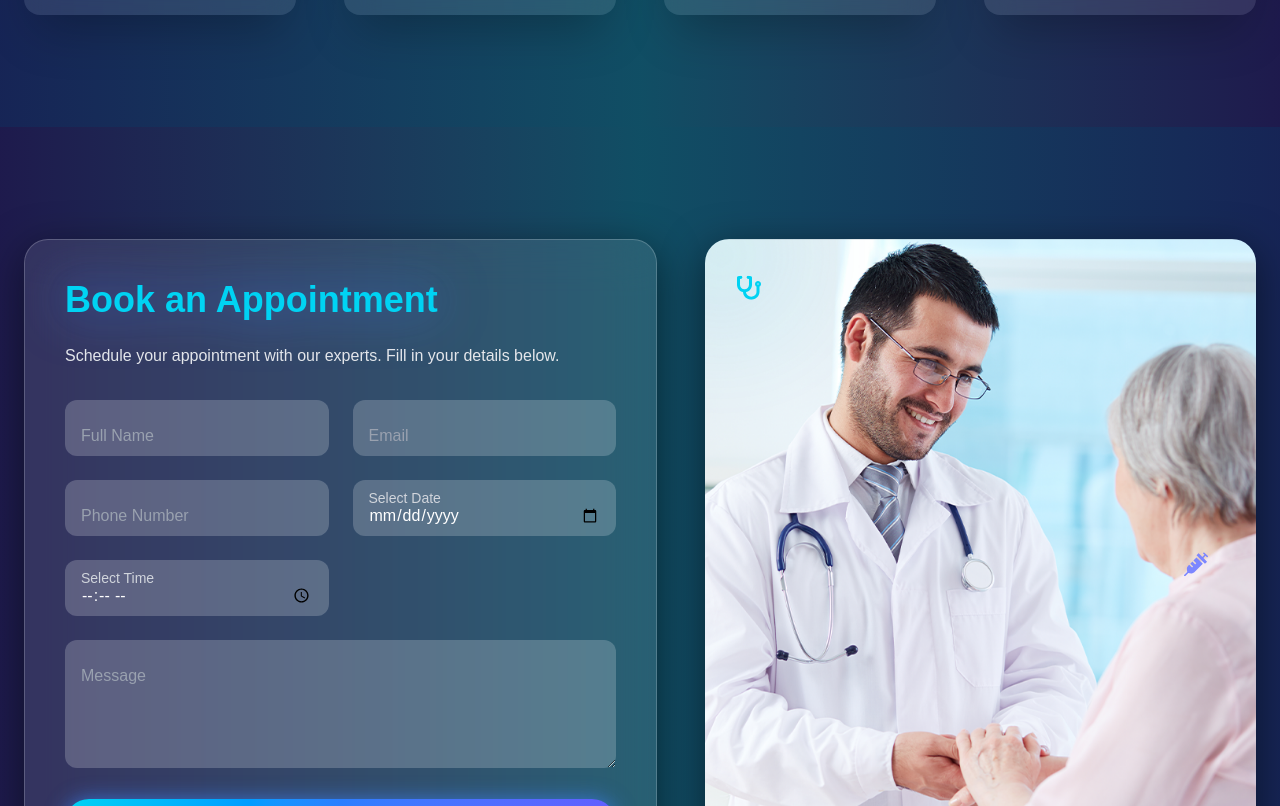
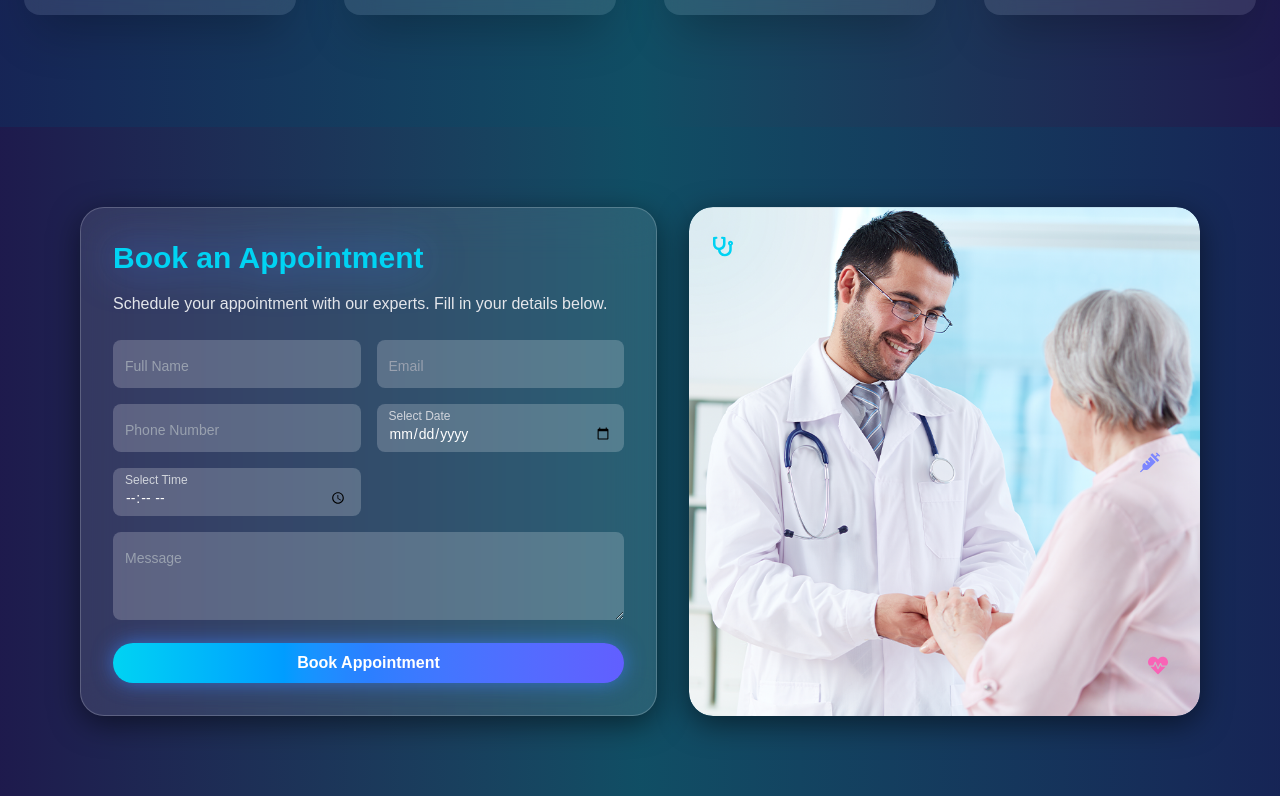
Before and after one commit to Clinton1029/doctors-appointment, a Next.js app: page / in a window 1280 px wide. Shown: the part 3134-3940 px from the top of the page. Built offline with nearby package versions, Linux system fonts and the light colour scheme.

Commit message:
updated appointement

```diff
--- a/components/Appointment.jsx
+++ b/components/Appointment.jsx
@@ -7,26 +7,26 @@ export default function Appointment() {
   return (
     <section
       id="appointment"
-      className="relative py-28 bg-gradient-to-r from-indigo-950 via-cyan-900 to-blue-950 text-white overflow-hidden"
+      className="relative py-20 bg-gradient-to-r from-indigo-950 via-cyan-900 to-blue-950 text-white overflow-hidden"
     >
-      <div className="max-w-7xl mx-auto px-6 flex flex-col md:flex-row items-stretch gap-12">
+      <div className="max-w-6xl mx-auto px-4 flex flex-col md:flex-row items-stretch gap-8">
         {/* Form Card */}
         <motion.div
-          className="flex-1 bg-white/10 backdrop-blur-xl border border-white/20 rounded-3xl p-10 shadow-[0_10px_40px_rgba(0,0,0,0.5)] hover:shadow-[0_20px_60px_rgba(0,0,0,0.6)] transition-all duration-700 flex flex-col justify-between min-h-[600px]"
+          className="flex-1 bg-white/10 backdrop-blur-xl border border-white/20 rounded-3xl p-8 shadow-[0_8px_30px_rgba(0,0,0,0.5)] hover:shadow-[0_15px_50px_rgba(0,0,0,0.6)] transition-all duration-700 flex flex-col justify-between min-h-[500px]"
           initial={{ opacity: 0, x: -50 }}
           whileInView={{ opacity: 1, x: 0 }}
           viewport={{ once: true }}
           transition={{ duration: 1 }}
         >
           <div>
-            <h2 className="text-3xl md:text-4xl font-extrabold text-cyan-400 mb-6 drop-shadow-[0_0_25px_rgba(59,130,246,0.7)]">
+            <h2 className="text-2xl md:text-3xl font-extrabold text-cyan-400 mb-4 drop-shadow-[0_0_20px_rgba(59,130,246,0.7)]">
               Book an Appointment
             </h2>
-            <p className="text-gray-200 mb-8">
+            <p className="text-gray-200 mb-6 text-sm md:text-base">
               Schedule your appointment with our experts. Fill in your details below.
             </p>
 
-            <form className="grid grid-cols-1 md:grid-cols-2 gap-6">
+            <form className="grid grid-cols-1 md:grid-cols-2 gap-4">
               {[
                 { id: "name", type: "text", label: "Full Name" },
                 { id: "email", type: "email", label: "Email" },
@@ -39,12 +39,12 @@ export default function Appointment() {
                     type={field.type}
                     id={field.id}
                     required
-                    className="peer w-full rounded-xl px-4 pt-6 pb-2 bg-white/20 text-white placeholder-transparent focus:outline-none focus:ring-2 focus:ring-cyan-400 focus:ring-offset-1 focus:ring-offset-indigo-900 transition-all"
+                    className="peer w-full rounded-lg px-3 pt-5 pb-2 bg-white/20 text-white placeholder-transparent focus:outline-none focus:ring-2 focus:ring-cyan-400 focus:ring-offset-1 focus:ring-offset-indigo-900 transition-all text-sm"
                     placeholder={field.label}
                   />
                   <label
                     htmlFor={field.id}
-                    className="absolute left-4 top-2 text-gray-300 text-sm peer-placeholder-shown:top-6 peer-placeholder-shown:text-gray-400 peer-placeholder-shown:text-base transition-all"
+                    className="absolute left-3 top-1 text-gray-300 text-xs peer-placeholder-shown:top-4 peer-placeholder-shown:text-gray-400 peer-placeholder-shown:text-sm transition-all"
                   >
                     {field.label}
                   </label>
@@ -54,14 +54,14 @@ export default function Appointment() {
               <div className="md:col-span-2 relative">
                 <textarea
                   id="message"
-                  rows="4"
+                  rows="3"
                   required
-                  className="peer w-full rounded-xl px-4 pt-6 pb-2 bg-white/20 text-white placeholder-transparent focus:outline-none focus:ring-2 focus:ring-cyan-400 focus:ring-offset-1 focus:ring-offset-indigo-900 transition-all"
+                  className="peer w-full rounded-lg px-3 pt-5 pb-2 bg-white/20 text-white placeholder-transparent focus:outline-none focus:ring-2 focus:ring-cyan-400 focus:ring-offset-1 focus:ring-offset-indigo-900 transition-all text-sm"
                   placeholder="Message"
                 ></textarea>
                 <label
                   htmlFor="message"
-                  className="absolute left-4 top-2 text-gray-300 text-sm peer-placeholder-shown:top-6 peer-placeholder-shown:text-gray-400 peer-placeholder-shown:text-base transition-all"
+                  className="absolute left-3 top-1 text-gray-300 text-xs peer-placeholder-shown:top-4 peer-placeholder-shown:text-gray-400 peer-placeholder-shown:text-sm transition-all"
                 >
                   Message
                 </label>
@@ -70,7 +70,7 @@ export default function Appointment() {
               {/* Premium CTA Button */}
               <button
                 type="submit"
-                className="md:col-span-2 bg-gradient-to-r from-cyan-400 via-blue-500 to-indigo-500 py-2.5 px-6 rounded-full font-semibold text-white text-lg shadow-[0_0_20px_rgba(59,130,246,0.7)] hover:shadow-[0_0_40px_rgba(59,130,246,1)] transition-all duration-500 hover:scale-105"
+                className="md:col-span-2 bg-gradient-to-r from-cyan-400 via-blue-500 to-indigo-500 py-2 px-5 rounded-full font-semibold text-white text-sm md:text-base shadow-[0_0_20px_rgba(59,130,246,0.7)] hover:shadow-[0_0_40px_rgba(59,130,246,1)] transition-all duration-500 hover:scale-105"
               >
                 Book Appointment
               </button>
@@ -78,9 +78,9 @@ export default function Appointment() {
           </div>
         </motion.div>
 
-        {/* Illustration / Image Card with Animated Icons */}
+        {/* Illustration / Image Card with Floating Icons */}
         <motion.div
-          className="flex-1 relative rounded-3xl overflow-hidden min-h-[600px] shadow-[0_10px_40px_rgba(0,0,0,0.5)] hover:shadow-[0_20px_60px_rgba(0,0,0,0.6)]"
+          className="flex-1 relative rounded-3xl overflow-hidden min-h-[500px] shadow-[0_8px_30px_rgba(0,0,0,0.5)] hover:shadow-[0_15px_50px_rgba(0,0,0,0.6)]"
           initial={{ opacity: 0, x: 50 }}
           whileInView={{ opacity: 1, x: 0 }}
           viewport={{ once: true }}
@@ -89,35 +89,35 @@ export default function Appointment() {
           <img
             src="/contact_form.png"
             alt="Appointment"
-            className="w-full h-full object-cover hover:scale-105 transition-transform duration-700"
+            className="w-full h-full object-cover rounded-3xl hover:scale-105 transition-transform duration-700"
           />
 
           {/* Animated Floating Icons */}
           <motion.div
-            className="absolute top-10 left-8 text-cyan-400 text-2xl"
-            animate={{ y: [0, -10, 0] }}
+            className="absolute top-8 left-6 text-cyan-400 text-xl"
+            animate={{ y: [0, -8, 0] }}
             transition={{ repeat: Infinity, duration: 3 }}
           >
             <FaStethoscope />
           </motion.div>
           <motion.div
-            className="absolute bottom-16 right-10 text-pink-400 text-2xl"
-            animate={{ y: [0, 12, 0] }}
+            className="absolute bottom-12 right-8 text-pink-400 text-xl"
+            animate={{ y: [0, 10, 0] }}
             transition={{ repeat: Infinity, duration: 4 }}
           >
             <FaHeartbeat />
           </motion.div>
           <motion.div
-            className="absolute top-1/2 right-12 text-indigo-400 text-2xl"
-            animate={{ y: [0, -15, 0] }}
+            className="absolute top-1/2 right-10 text-indigo-400 text-xl"
+            animate={{ y: [0, -12, 0] }}
             transition={{ repeat: Infinity, duration: 5 }}
           >
             <FaSyringe />
           </motion.div>
 
-          {/* Floating gradient circles for premium effect */}
-          <div className="absolute -top-12 -left-12 w-32 h-32 rounded-full bg-cyan-400/20 blur-3xl animate-pulse pointer-events-none"></div>
-          <div className="absolute -bottom-12 -right-12 w-24 h-24 rounded-full bg-indigo-500/20 blur-3xl animate-pulse pointer-events-none"></div>
+          {/* Gradient floating circles */}
+          <div className="absolute -top-10 -left-10 w-24 h-24 rounded-full bg-cyan-400/20 blur-3xl animate-pulse pointer-events-none"></div>
+          <div className="absolute -bottom-10 -right-10 w-16 h-16 rounded-full bg-indigo-500/20 blur-3xl animate-pulse pointer-events-none"></div>
         </motion.div>
       </div>
     </section>
```
